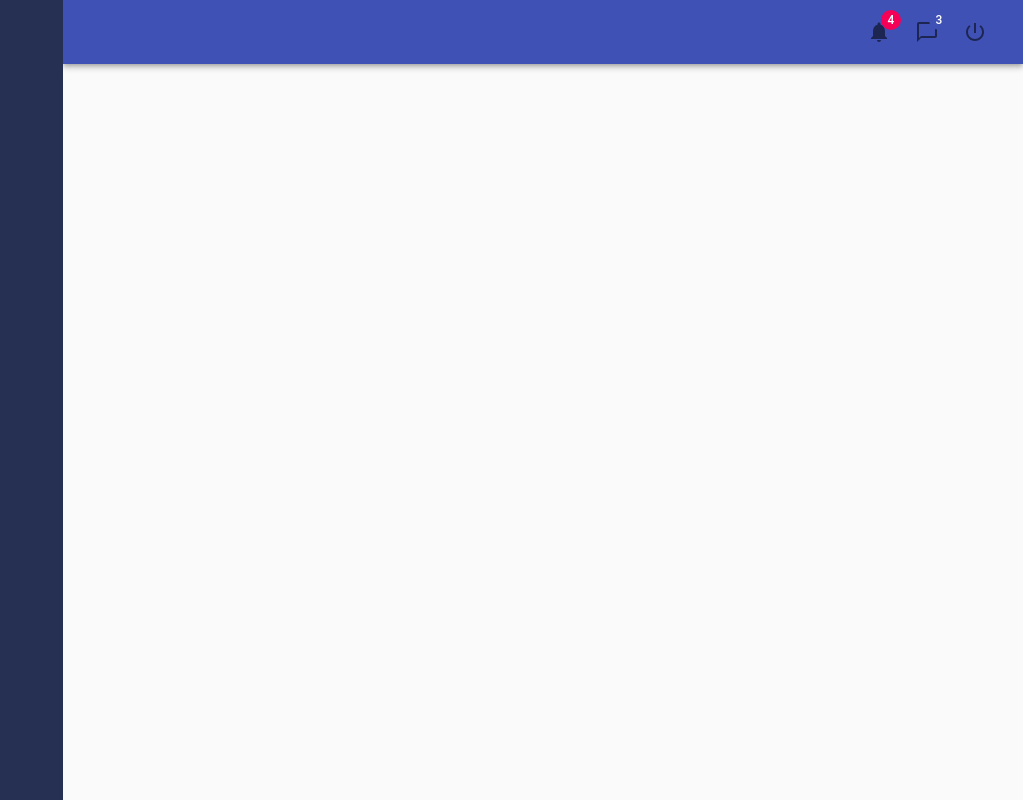
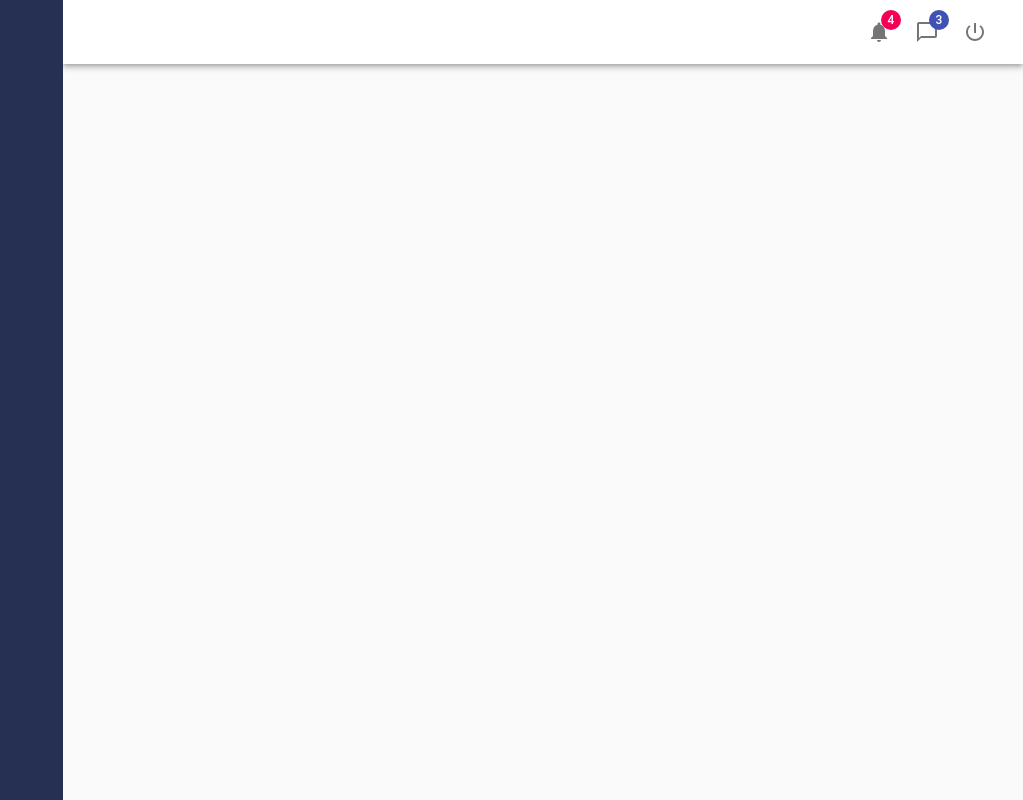
Before and after one commit to matan3sh/mui-system, a React (Create React App) app: page / in a window 1280 px wide. Shown: the whole page, without its empty margins (257-1280 px from the left). Built offline with nearby package versions, Linux system fonts and the light colour scheme; the HTML template or start-up script is replaced by a standard one.

Commit message:
Customize Header Component

```diff
--- a/src/components/Header.jsx
+++ b/src/components/Header.jsx
@@ -4,6 +4,7 @@ import {
   Grid,
   IconButton,
   InputBase,
+  makeStyles,
   Toolbar,
 } from '@material-ui/core';
 import {
@@ -12,9 +13,17 @@ import {
   PowerSettingsNew,
 } from '@material-ui/icons';
 
+const useStyles = makeStyles({
+  root: {
+    backgroundColor: '#fff',
+  },
+});
+
 const Header = () => {
+  const classes = useStyles();
+
   return (
-    <AppBar position='static'>
+    <AppBar position='static' className={classes.root}>
       <Toolbar>
         <Grid container>
           <Grid item>
```
